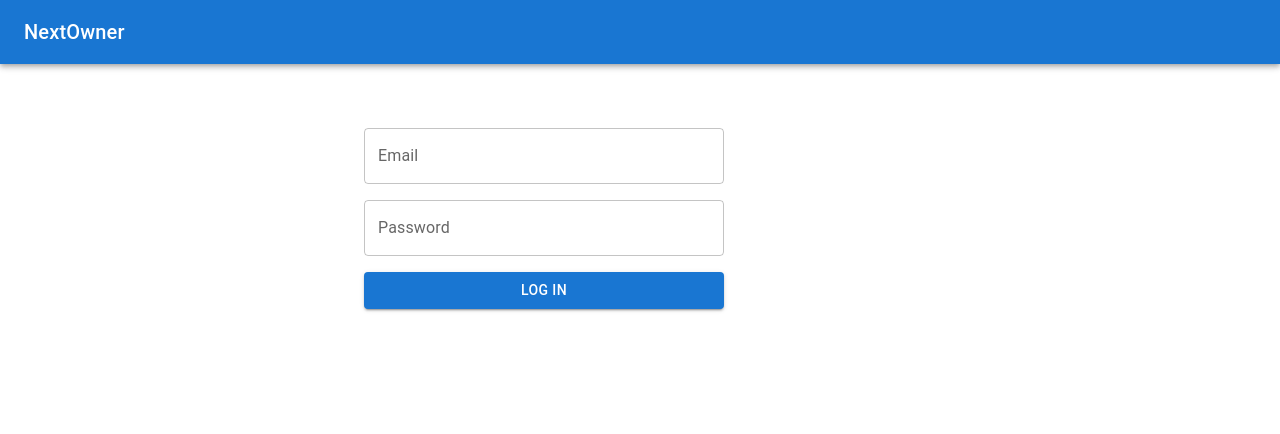
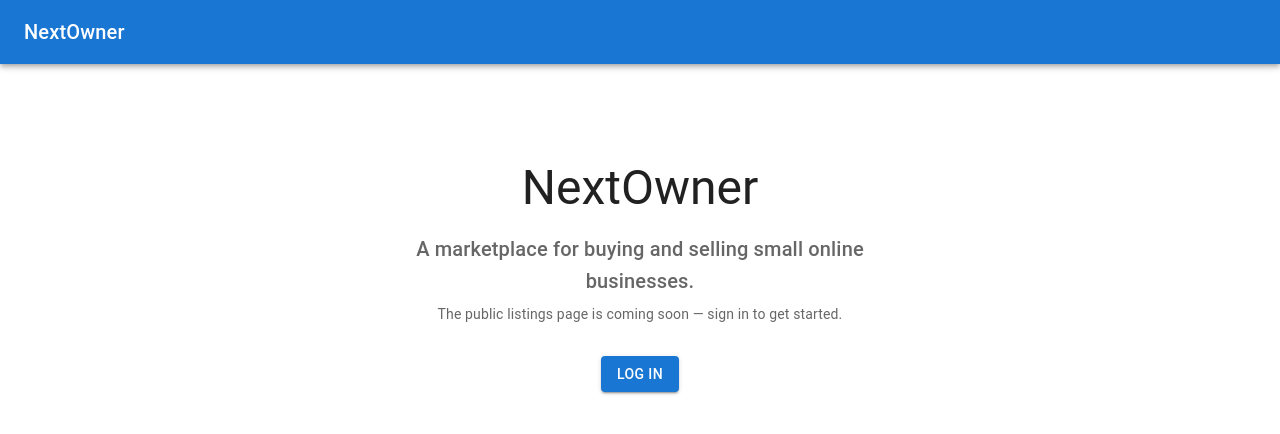
Before and after one commit to manjulkapkoti/NextOwner, a React (Vite) app in the folder app/: page / in a window 1280 px wide. Before the commit this address led to /login. Shown: the top 434 px of the page. Built offline with nearby package versions, Linux system fonts and the light colour scheme.

Commit message:
Add a public landing page instead of bouncing visitors straight to login (#26)
Visiting the site with no session now shows a landing page (brand, tagline, a Log in button) instead of jumping straight to the login form. Signed-in visitors still land on their dashboard exactly as before.

```diff
--- a/app/src/App.tsx
+++ b/app/src/App.tsx
@@ -1,8 +1,8 @@
 // The app shell — routes the components M1/M2 built into a usable app
 // (spec pre-003). Replaces the M0 health page.
 import { useEffect } from 'react'
-import { Container } from '@mui/material'
-import { BrowserRouter, Navigate, Route, Routes, useNavigate } from 'react-router-dom'
+import { Button, Container, Typography } from '@mui/material'
+import { BrowserRouter, Link, Navigate, Route, Routes, useNavigate } from 'react-router-dom'
 import { ListingWizard } from './components/ListingWizard'
 import { LoginForm } from './components/LoginForm'
 import { MyListings } from './components/MyListings'
@@ -20,6 +20,33 @@ function LoginRoute() {
   return (
     <Container maxWidth="sm" sx={{ mt: 8 }}>
       <LoginForm />
+    </Container>
+  )
+}
+
+// The landing route (/): an authed visitor is sent straight to their
+// dashboard (AS6, unchanged). A logged-out visitor gets a minimal public
+// placeholder instead of an unexplained bounce to the login form (AS7) —
+// the real anonymous browse experience is M4; this is a stopgap until then.
+function LandingRoute() {
+  const token = localStorage.getItem('token')
+  if (token) {
+    return <Navigate to="/my-listings" replace />
+  }
+  return (
+    <Container maxWidth="sm" sx={{ mt: 12, textAlign: 'center' }}>
+      <Typography variant="h3" gutterBottom>
+        NextOwner
+      </Typography>
+      <Typography variant="h6" color="text.secondary" gutterBottom>
+        A marketplace for buying and selling small online businesses.
+      </Typography>
+      <Typography variant="body2" color="text.secondary" sx={{ mb: 4 }}>
+        The public listings page is coming soon — sign in to get started.
+      </Typography>
+      <Button variant="contained" component={Link} to="/login">
+        Log in
+      </Button>
     </Container>
   )
 }
@@ -44,7 +71,7 @@ export function AppShell() {
       <NavBar />
       <Routes>
         <Route path="/login" element={<LoginRoute />} />
-        <Route path="/" element={<RequireAuth><Navigate to="/my-listings" replace /></RequireAuth>} />
+        <Route path="/" element={<LandingRoute />} />
         <Route
           path="/my-listings"
           element={
```
Also changed, not shown: specs/pre-003-app-shell/spec.md (+2 -1 lines), 1 other file (tests, documents, lock files or other folders).
